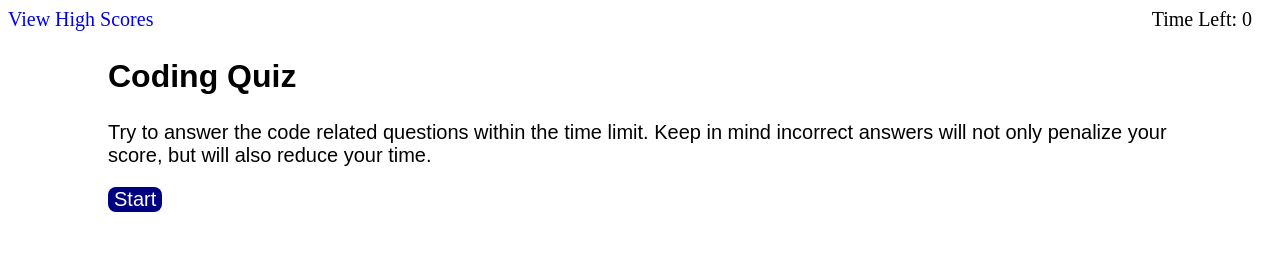
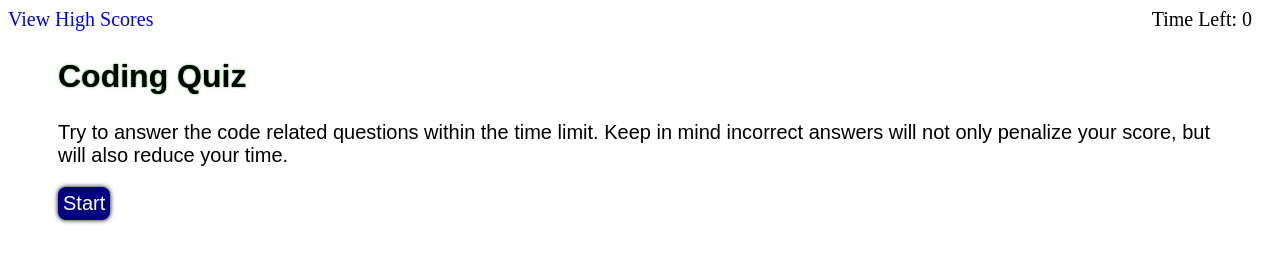
Before and after one commit to esbev/Coding-Quiz, a plain HTML site: page index.html in a window 1280 px wide. Drawn offline with Linux system fonts and the light colour scheme.

Commit message:
changes to style

```diff
--- a/assets/css/style.css
+++ b/assets/css/style.css
@@ -20,12 +20,13 @@ body {
 main h1 {
   font-family: Arial, Helvetica, sans-serif;
   font-size: 32px;
+  text-shadow: 0 0 2px rgb(5, 167, 5);
 }
 
 section {
   display: block;
-  margin-left: 100px;
-  margin-right: 100px;
+  margin-left: 50px;
+  margin-right: 50px;
 }
 
 section p {
@@ -39,6 +40,8 @@ button {
   color: white;
   font-size: 20px;
   border-radius: 8px;
+  padding: 5px;
+  box-shadow: inset 0 0 0 0, 0 0 5px black;
 }
 
 button:hover {
```
